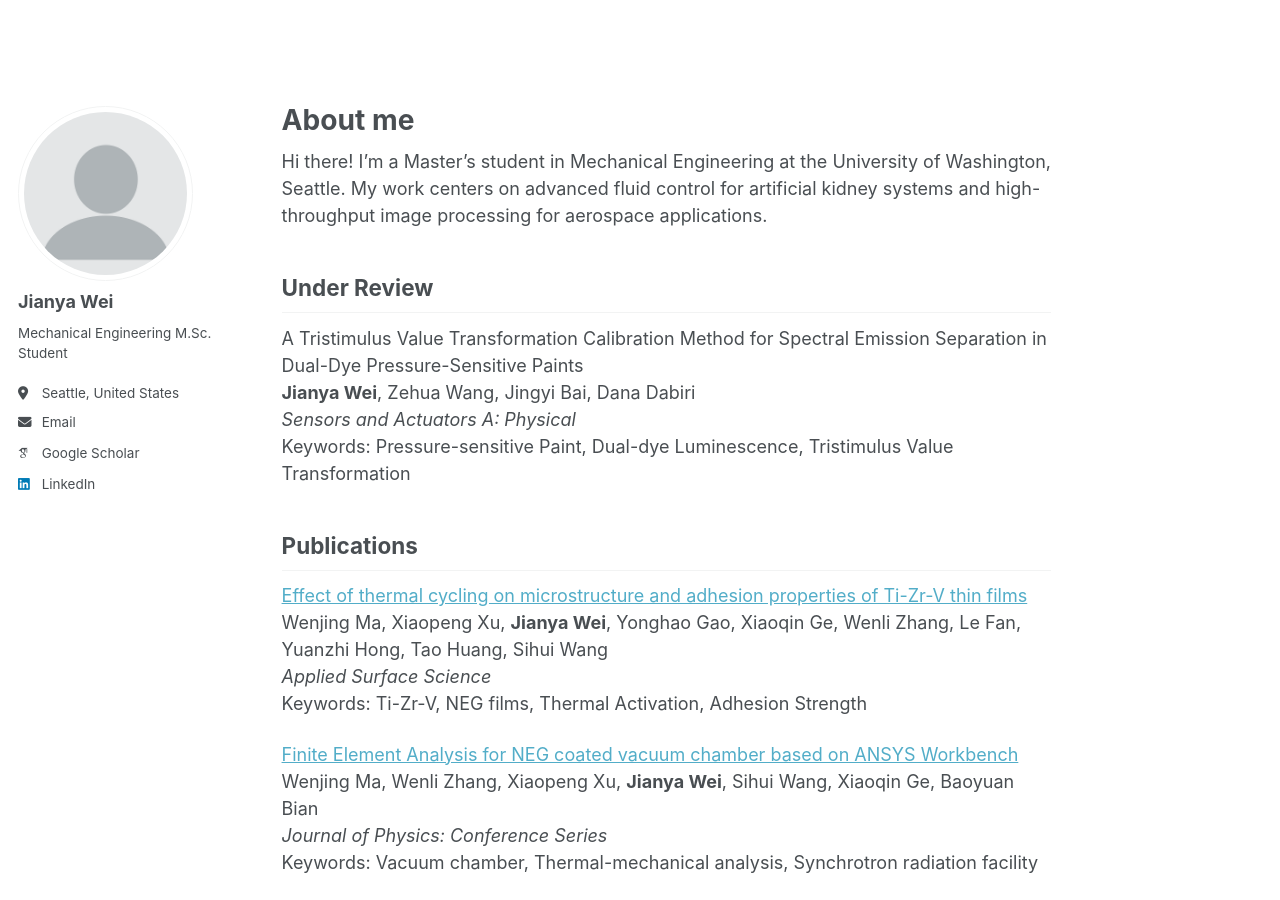
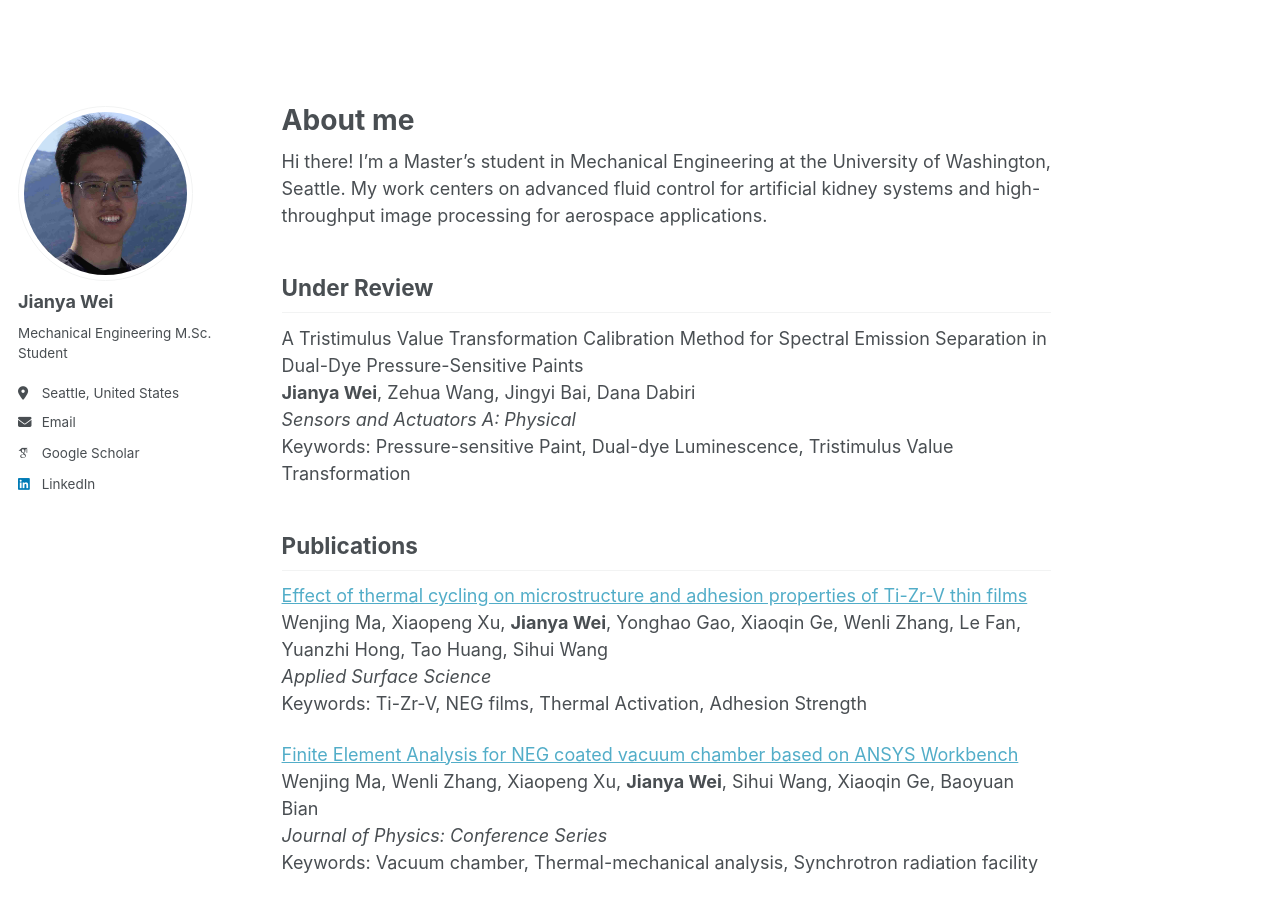
Before and after one commit to jywei02/jywei02.github.io, a Jekyll site: the page built from _pages/about.md, in a window 1280 px wide and 900 px high. Built offline with Jekyll 4.4.1, drawn with Linux system fonts in a browser that asks for light colours; some web fonts are replaced.

Commit message:
Update _config.yml

```diff
--- a/_config.yml
+++ b/_config.yml
@@ -22,7 +22,7 @@ repository               : "academicpages/academicpages.github.io"
 #               Additional customization can be done by editing /_includes/author-profile.html
 author:
   # Biographic information
-  avatar           : "profile.png"
+  avatar           : "jianya.jpeg"
   name             : "Jianya Wei"
   pronouns         : # example: "she/her"
   bio              : "Mechanical Engineering M.Sc. Student"
```
